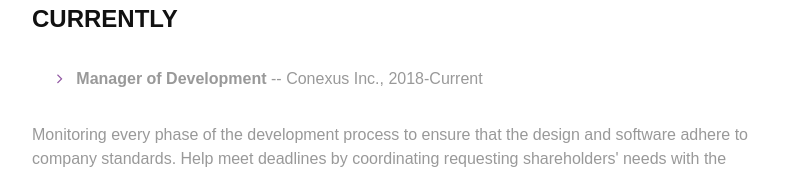
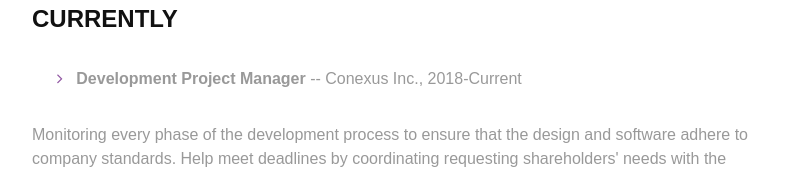
Before and after one commit to ColbyDunfordSu/UX_UI_HW_17, a plain HTML site: page index.html in a window 1280 px wide. Shown: the part 1093-1262 px from the top of the page, without its empty margins (328-1116 px from the left). Drawn offline with Linux system fonts and the light colour scheme.

Commit message:
Update index.html

```diff
--- a/index.html
+++ b/index.html
@@ -97,7 +97,7 @@
                 <!--  ***  CURRENTLY  ***  -->
                 <h4 class="text-uppercase">Currently</h4>
                 <ul>
-                  <li><strong>Manager of Development</strong> -- Conexus Inc., 2018-Current</li>
+                  <li><strong>Development Project Manager</strong> -- Conexus Inc., 2018-Current</li>
                 </ul>
                 <p>Monitoring every phase of the development process to ensure that the design and software adhere to company standards. Help meet deadlines by coordinating requesting shareholders' needs with the development team; breaking up the development process into attainable goals, and relaying any issues back to the developers and shareholders.</p>
               </div>
```
